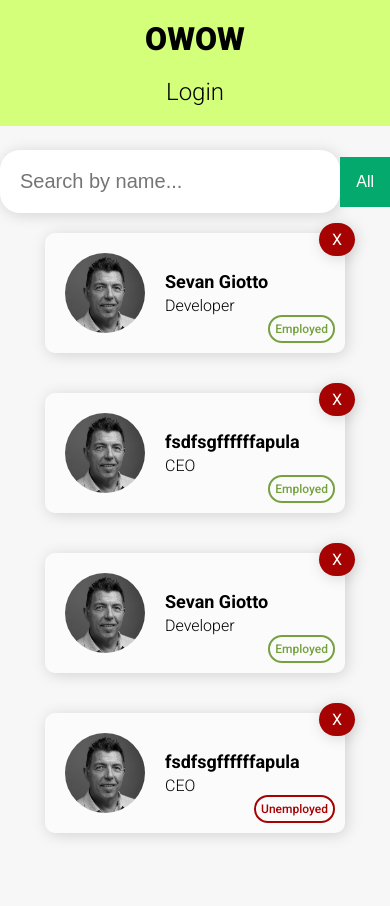
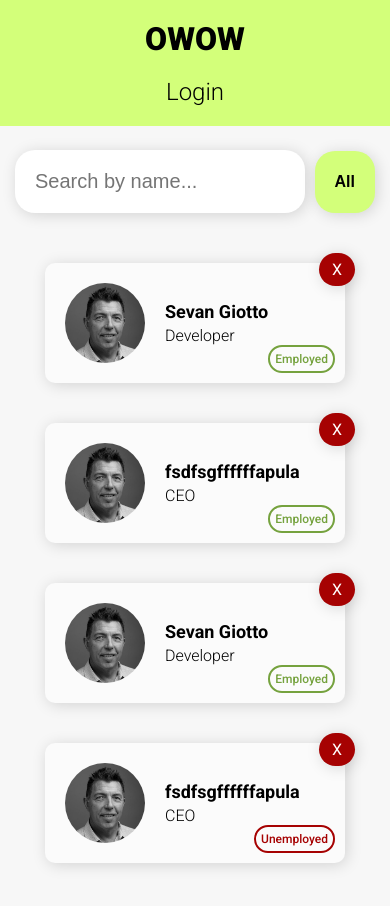
Before and after one commit to RobertAcsinte/wizkids, a React (Create React App) app: page / in a window 390 px wide. Shown: the top 906 px of the page. Built offline with nearby package versions, Linux system fonts and the light colour scheme; data requests are answered from the project's data file.

Commit message:
filter search design

```diff
--- a/src/colors.css
+++ b/src/colors.css
@@ -5,4 +5,5 @@
   --unemployed-color: rgb(166, 2, 2);
   --delete-color: rgb(166, 2, 2);
   --owow-green: rgb(211,255,122);
+  --owow-green-hover: rgb(174, 221, 82);
 }
--- a/src/components/FilterDropdown/FilterDropdown.css
+++ b/src/components/FilterDropdown/FilterDropdown.css
@@ -1,32 +1,59 @@
 .dropdown {
-
+  display: inline-block;
+  height: 100%;
+  margin-left: 10px;
 }
 
 .dropbtn {
-  background-color: #04AA6D;
-  color: white;
-  padding: 16px;
+  background-color: var(--owow-green);
+  color: black;
+  font-weight: 700;
+  padding: 22px 20px;
   font-size: 16px;
   border: none;
+  box-shadow: 2px 2px 15px rgba(0, 0, 0, 0.15);
+  border-radius: 20px;
+  height: 100%;
+
 }
 
 .dropdown-content {
   display: none;
   position: absolute;
   min-width: 160px;
-  box-shadow: 0px 8px 16px 0px rgba(0,0,0,0.2);
-  z-index: 1;
+  box-shadow: 2px 2px 15px rgba(0, 0, 0, 0.15);
+  z-index: 999;
+  background-color: white;
+  border-radius: 20px;
+  padding: 20px 20px;
 }
 
 .dropdown-content a {
-  color: black;
   padding: 12px 16px;
   text-decoration: none;
   display: block;
 }
 
-.dropdown-content a:hover {background-color: #ddd;}
+.dropdown-content a:hover {
+  background-color: #ddd;
+}
 
-.dropdown:hover .dropdown-content {display: block;}
+.dropdown:hover .dropdown-content {
+  display: block;
+}
 
-.dropdown:hover .dropbtn {background-color: #3e8e41;}
+.dropdown:hover .dropbtn {
+  background-color: var(--owow-green-hover);
+}
+
+@media only screen and (max-width: 970px) {
+
+  .dropdown {
+    position: relative;
+  }
+
+  .dropdown-content {
+    position: absolute;
+    right: 0px
+  }
+}
--- a/src/pages/Home/Home.css
+++ b/src/pages/Home/Home.css
@@ -1,6 +1,7 @@
 .searchbar-container{
   /* margin: auto; */
   margin-top: 60px;
+  margin: 60px 15px 30px 15px;
   display: flex;
   align-items: center;
   justify-content: center;
```
